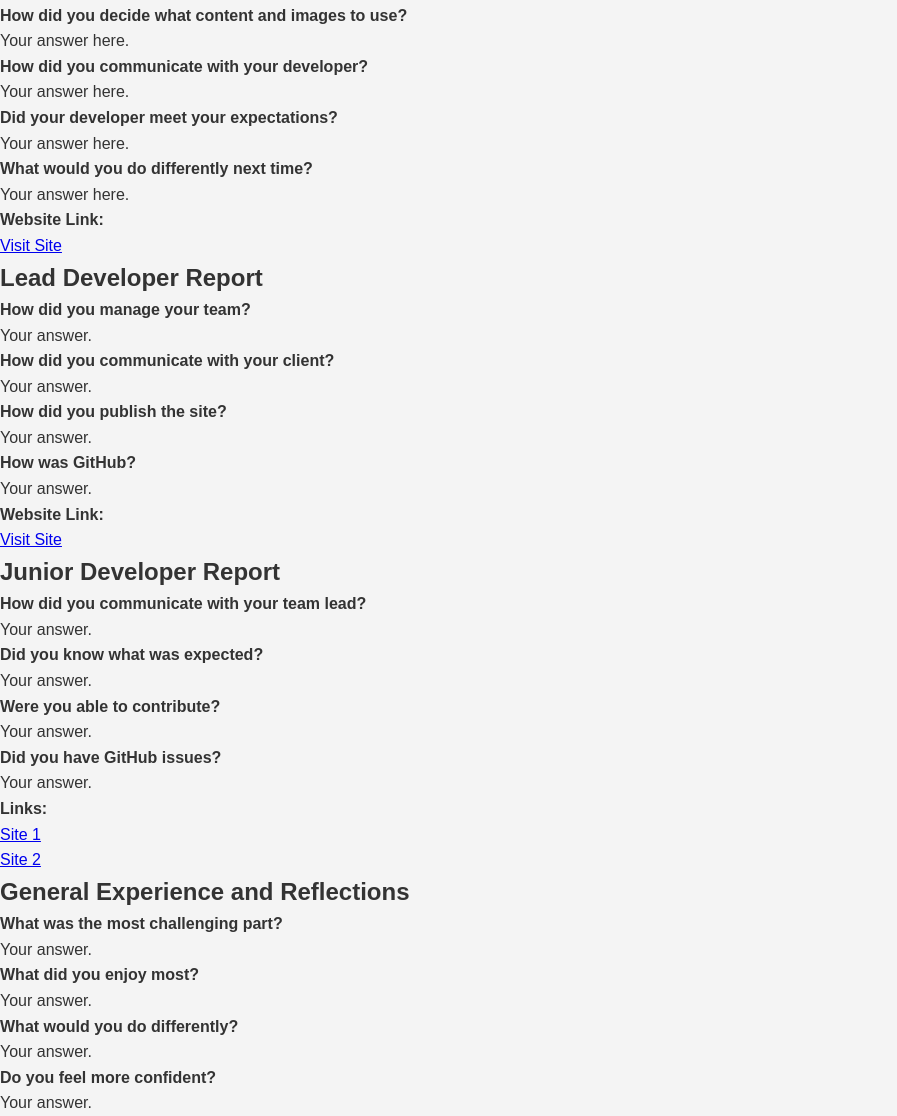
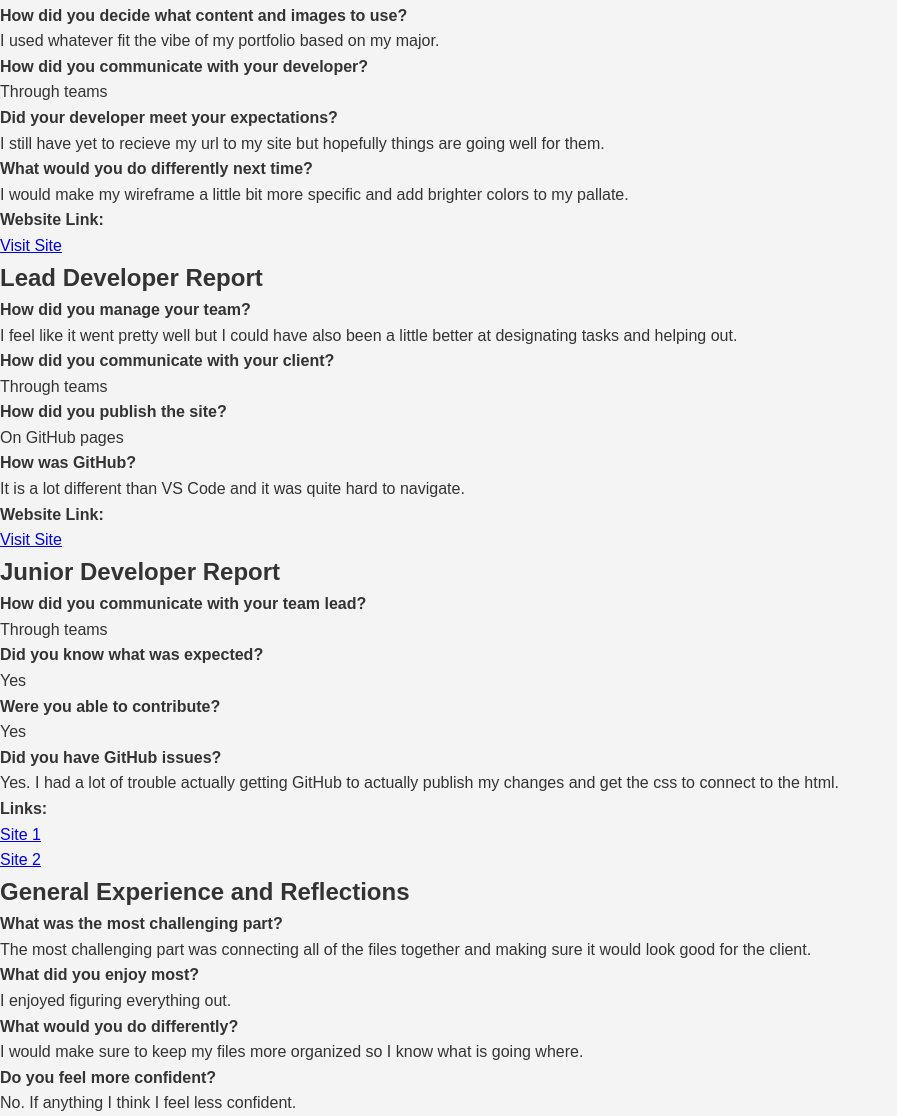
Before and after one commit to wil25044-cell/wdd130, a plain HTML site: page client_report.html in a window 1280 px wide. Shown: the part 87-1203 px from the top of the page, without its empty margins (0-897 px from the left). Drawn offline with Linux system fonts and the light colour scheme; files that its build step writes are made by us from their sources.

Commit message:
Update client_report.html

```diff
--- a/client_report.html
+++ b/client_report.html
@@ -14,19 +14,19 @@
 <h2>Client Report</h2>
 
 <p><strong>How did you decide what content and images to use?</strong><br>
-Your answer here.
+I used whatever fit the vibe of my portfolio based on my major.
 </p>
 
 <p><strong>How did you communicate with your developer?</strong><br>
-Your answer here.
+Through teams
 </p>
 
 <p><strong>Did your developer meet your expectations?</strong><br>
-Your answer here.
+I still have yet to recieve my url to my site but hopefully things are going well for them.
 </p>
 
 <p><strong>What would you do differently next time?</strong><br>
-Your answer here.
+I would make my wireframe a little bit more specific and add brighter colors to my pallate.
 </p>
 
 <p><strong>Website Link:</strong><br>
@@ -35,19 +35,19 @@ Your answer here.
   <h2>Lead Developer Report</h2>
 
 <p><strong>How did you manage your team?</strong><br>
-Your answer.
+I feel like it went pretty well but I could have also been a little better at designating tasks and helping out.
 </p>
 
 <p><strong>How did you communicate with your client?</strong><br>
-Your answer.
+Through teams
 </p>
 
 <p><strong>How did you publish the site?</strong><br>
-Your answer.
+On GitHub pages
 </p>
 
 <p><strong>How was GitHub?</strong><br>
-Your answer.
+It is a lot different than VS Code and it was quite hard to navigate.
 </p>
 
 <p><strong>Website Link:</strong><br>
@@ -56,19 +56,19 @@ Your answer.
   <h2>Junior Developer Report</h2>
 
 <p><strong>How did you communicate with your team lead?</strong><br>
-Your answer.
+Through teams
 </p>
 
 <p><strong>Did you know what was expected?</strong><br>
-Your answer.
+Yes
 </p>
 
 <p><strong>Were you able to contribute?</strong><br>
-Your answer.
+Yes
 </p>
 
 <p><strong>Did you have GitHub issues?</strong><br>
-Your answer.
+Yes. I had a lot of trouble actually getting GitHub to actually publish my changes and get the css to connect to the html.
 </p>
 
 <p><strong>Links:</strong></p>
@@ -80,19 +80,19 @@ Your answer.
   <h2>General Experience and Reflections</h2>
 
 <p><strong>What was the most challenging part?</strong><br>
-Your answer.
+The most challenging part was connecting all of the files together and making sure it would look good for the client.
 </p>
 
 <p><strong>What did you enjoy most?</strong><br>
-Your answer.
+I enjoyed figuring everything out.
 </p>
 
 <p><strong>What would you do differently?</strong><br>
-Your answer.
+I would make sure to keep my files more organized so I know what is going where.
 </p>
 
 <p><strong>Do you feel more confident?</strong><br>
-Your answer.
+No. If anything I think I feel less confident.
 </p>
 
 </body>
```
